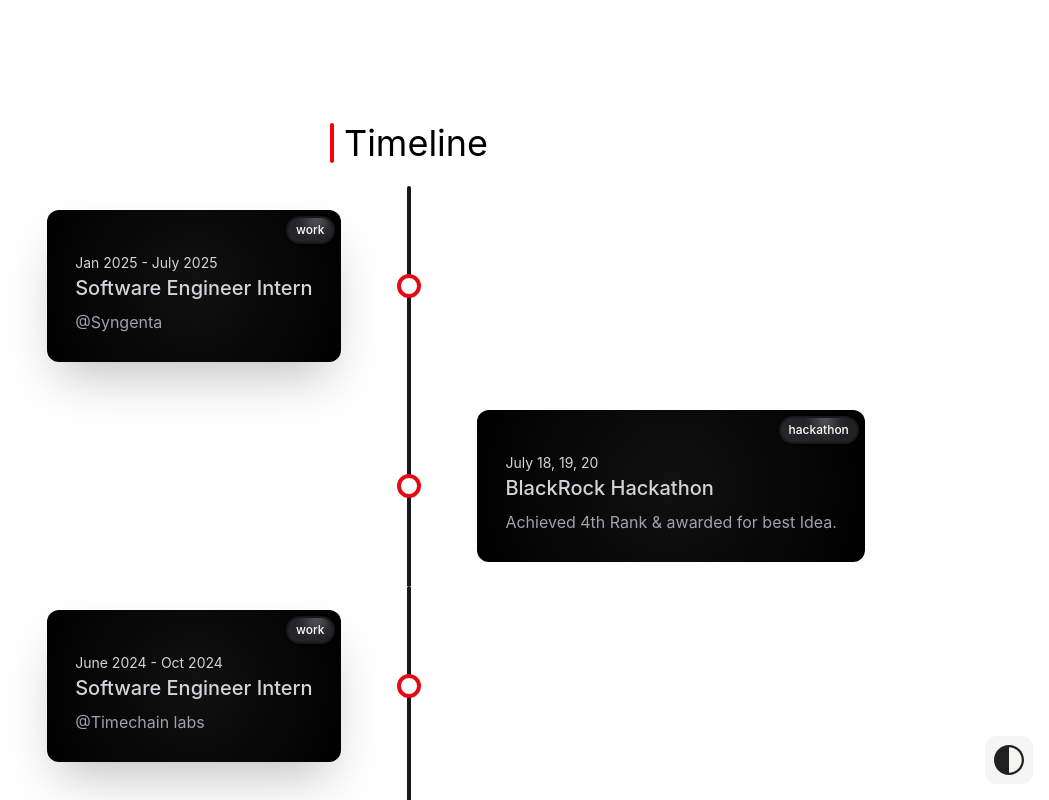
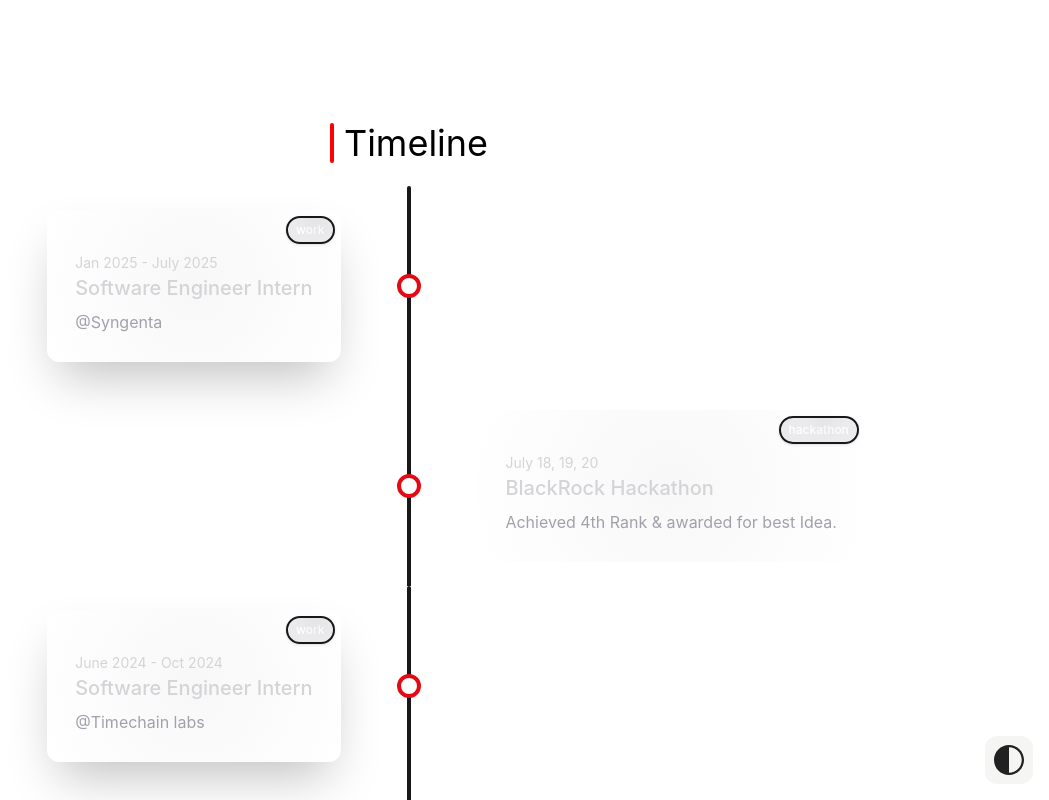
Before and after one commit to RohanNikumbh27/rohan-nikumbh, a SvelteKit app: page /timeline in a window 1280 px wide. Shown: the top 800 px of the page, without its empty margins (231-1280 px from the left). Built offline with nearby package versions, Linux system fonts and the light colour scheme.

Commit message:
fix(ui): Timeline component color fixed

```diff
--- a/src/routes/timeline/ProgressComp.svelte
+++ b/src/routes/timeline/ProgressComp.svelte
@@ -82,6 +82,6 @@
     background: radial-gradient(circle, #222, #111);
   }
   .bg-rad-dark {
-    background: radial-gradient(circle, #111, #000000);
+    background: radial-gradient(circle, #c1c1c11f, #ffffff1f);
   }
 </style>
```
